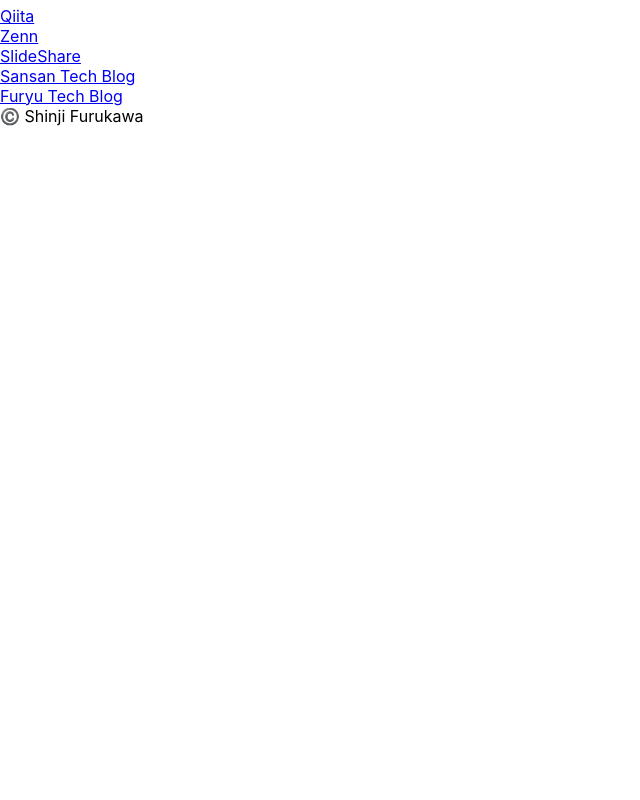
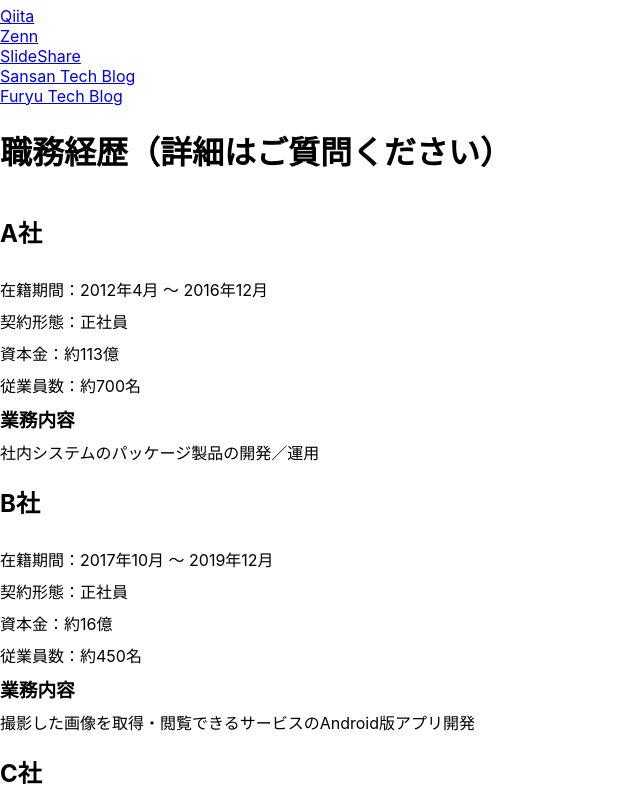
Before and after one commit to furusin/-portfolio, a React (Create React App) app: page / in a window 1280 px wide. Shown: the part 720-1520 px from the top of the page, without its empty margins (0-640 px from the left). Before the commit the page ends 846 px from the top, so only its background shows below. Built offline with nearby package versions, Linux system fonts and the light colour scheme.

Commit message:
Add：キャリア

```diff
--- a/src/App.tsx
+++ b/src/App.tsx
@@ -15,6 +15,7 @@
 import Sns from "./components/Sns";
 import TechOutput from "./components/TechOutput";
 import Footer from "./components/Footer";
+import Carrer from "./components/Carrer";
 
 function App() {
   return (
@@ -23,6 +24,7 @@
       <BriefInfo />
       <Sns />
       <TechOutput />
+      <Carrer />
       <Footer />
     </div>
   );
--- /dev/null
+++ b/src/components/Carrer.tsx
@@ -0,0 +1,90 @@
+import { Box, Stack } from "@chakra-ui/layout";
+import React from "react";
+import { TypeVariable } from "typescript";
+
+export default class Carrer extends React.Component {
+  render() {
+    return (
+      <Box>
+        <h1>職務経歴（詳細はご質問ください）</h1>
+        <First />
+        <Second />
+        <Third />
+      </Box>
+    );
+  }
+}
+
+enum ContractType {
+  FULL_TIME = "正社員",
+  SUB_CONTRACTING = "業務委託",
+}
+
+type Props = {
+  title: String; // 社名
+  capital: String; // 資本金（約）
+  employees: String; // 従業員数（約）
+  content: String; // 業務内容
+  periodStart: String; // 在籍期間(入社時期)
+  periodEnd: String; // 在籍期間(退職時期)
+  contract: ContractType; // 契約形態
+};
+
+function CompanyInfo(props: Props) {
+  return (
+    <Stack>
+      <h2>{props.title}社</h2>
+      <Box>
+        在籍期間：{props.periodStart} 〜 {props.periodEnd}
+      </Box>
+      <Box>契約形態：{props.contract}</Box>
+      <Box>資本金：約{props.capital}</Box>
+      <Box>従業員数：約{props.employees}名</Box>
+      <h3>業務内容</h3>
+      <Box>{props.content}</Box>
+    </Stack>
+  );
+}
+
+function First() {
+  return (
+    <CompanyInfo
+      title="A"
+      capital="113億"
+      employees="700"
+      content="社内システムのパッケージ製品の開発／運用"
+      periodStart="2012年4月"
+      periodEnd="2016年12月"
+      contract={ContractType.FULL_TIME}
+    />
+  );
+}
+
+function Second() {
+  return (
+    <CompanyInfo
+      title="B"
+      capital="16億"
+      employees="450"
+      content="撮影した画像を取得・閲覧できるサービスのAndroid版アプリ開発"
+      periodStart="2017年10月"
+      periodEnd="2019年12月"
+      contract={ContractType.FULL_TIME}
+    />
+  );
+}
+
+function Third() {
+  return (
+    <CompanyInfo
+      title="C"
+      capital="63億"
+      employees="950"
+      content="法人向けクラウド名刺管理サービスのAndroid版アプリ開発におけるチームリーダー
+        中途社員採用"
+      periodStart="2019年12月"
+      periodEnd="現在"
+      contract={ContractType.FULL_TIME}
+    />
+  );
+}
```
